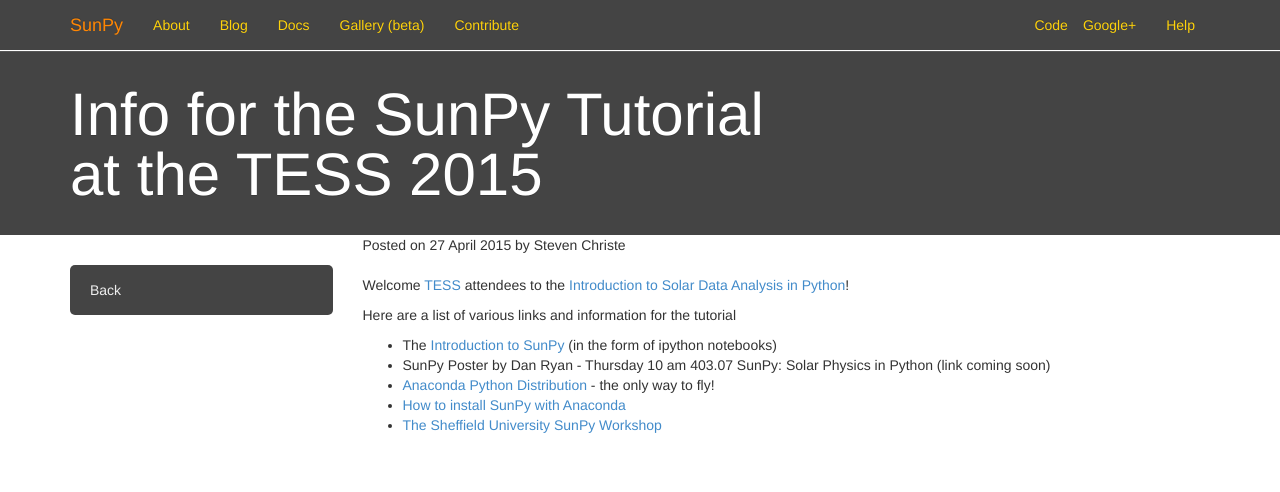
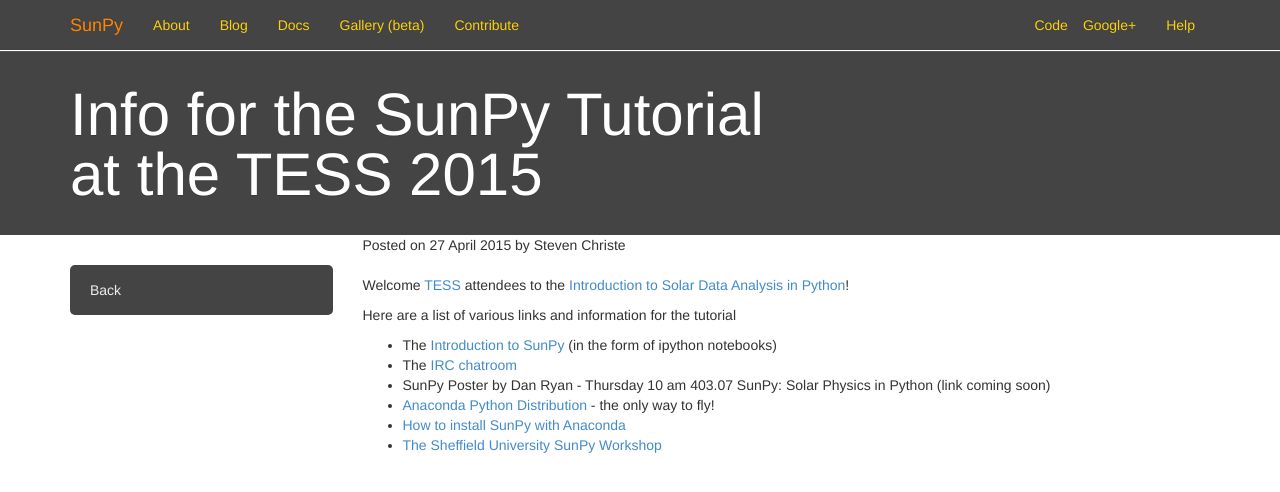
Before and after one commit to sunpy/sunpy.org, a Jekyll site: the page built from _posts/2015-04-27-TESS.md, in a window 1280 px wide. Shown: the top 492 px of the page. Built offline with Jekyll 4.4.1, drawn with Linux system fonts in a browser that asks for light colours; nearby versions of some CDN libraries; Markdown is read by kramdown in place of the engine named in the settings; comment, search, counter and statistics services are not loaded.

Commit message:
added the chat room

```diff
--- a/_posts/2015-04-27-TESS.md
+++ b/_posts/2015-04-27-TESS.md
@@ -10,6 +10,7 @@
 Here are a list of various links and information for the tutorial
 
 * The [Introduction to SunPy](http://nbviewer.ipython.org/github/ehsteve/ipython-notebooks/blob/master/TESS%202015%20-%20SunPy.ipynb) (in the form of ipython notebooks)
+* The [IRC chatroom](https://kiwiirc.com/client/irc.freenode.net/#SunPy)
 * SunPy Poster by Dan Ryan - Thursday 10 am 403.07 SunPy: Solar Physics in Python (link coming soon)
 * [Anaconda Python Distribution](https://store.continuum.io/cshop/anaconda/) - the only way to fly!
 * [How to install SunPy with Anaconda](http://docs.sunpy.org/en/stable/guide/installation/index.html#anaconda-python-distribution)
```
